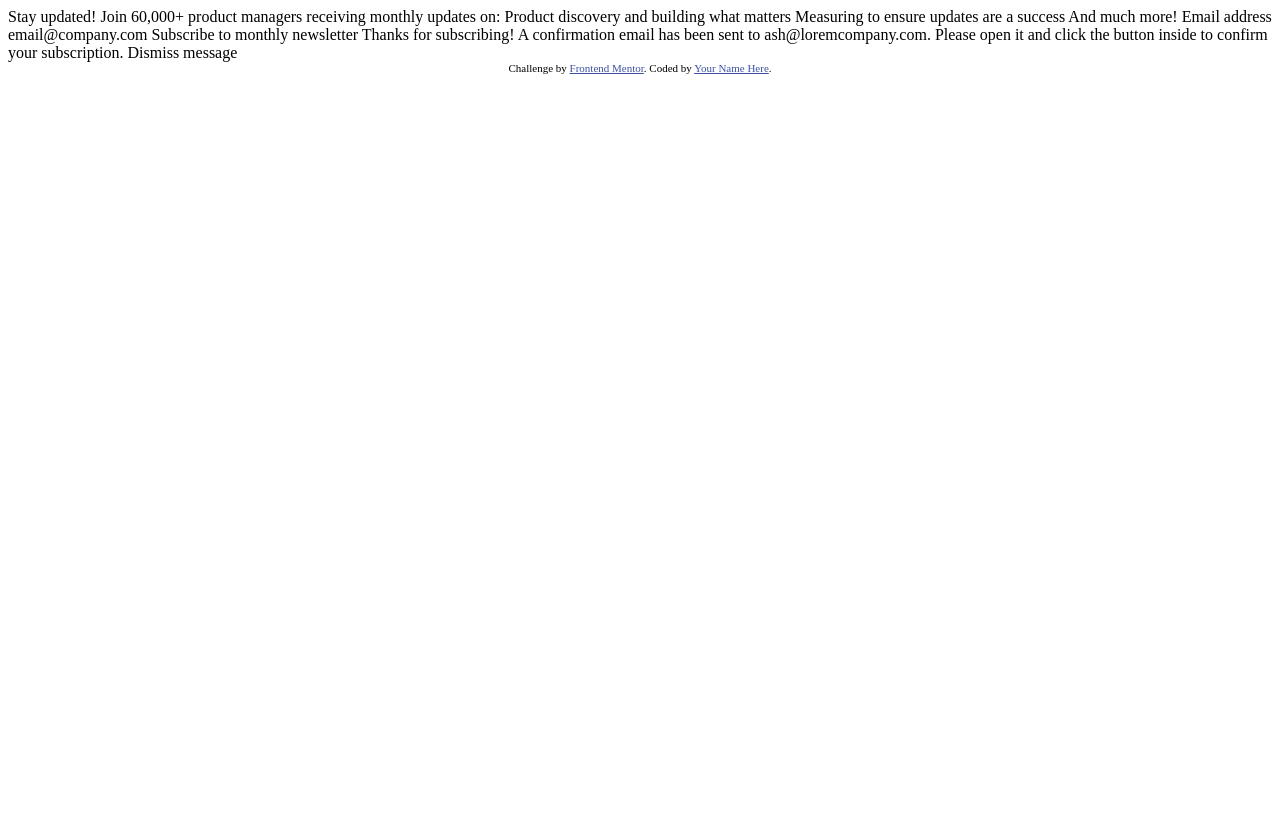
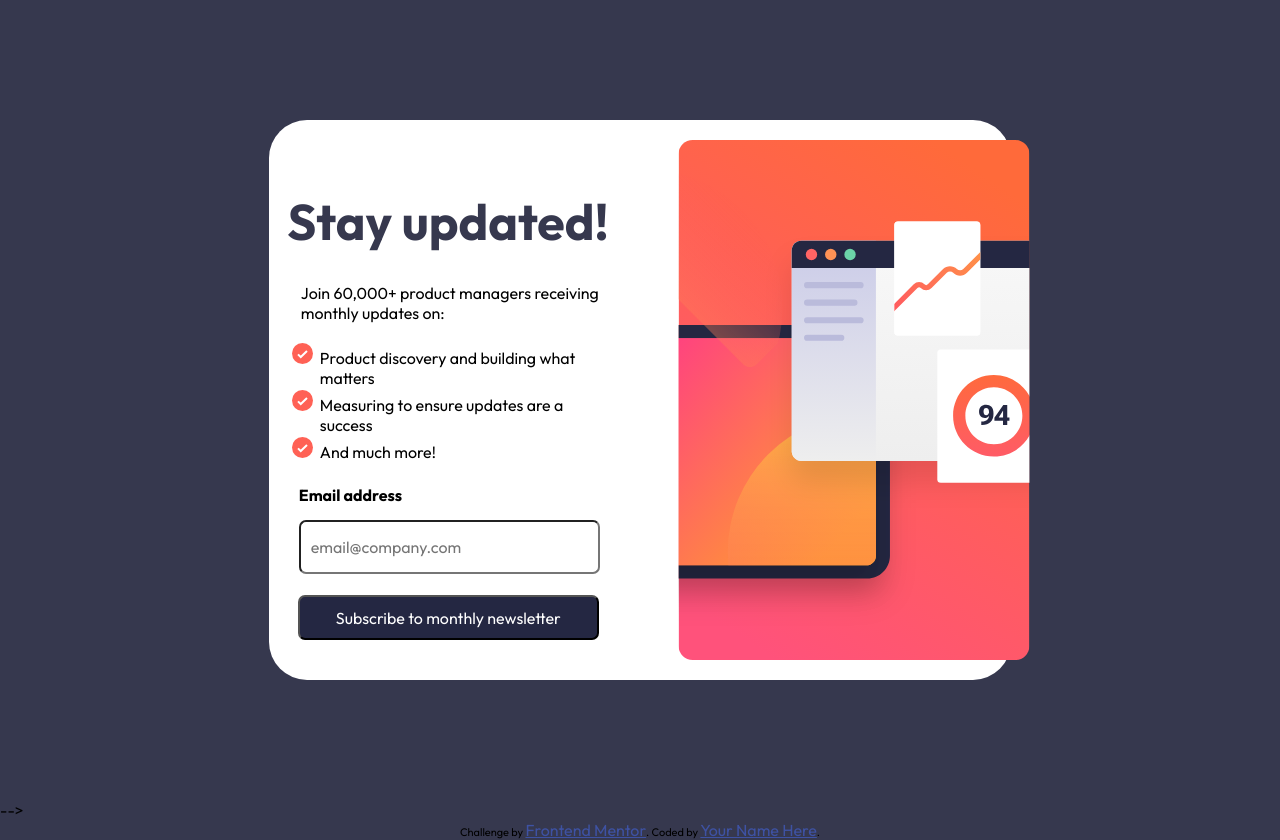
Before and after one commit to sarthakyadav25/Newsletter-sign-up-form-with-success-message-solution, a plain HTML site: page index.html in a window 1280 px wide. Before the commit the page ends 800 px from the top, so only its background shows below. Drawn offline with Linux system fonts and the light colour scheme.

Commit message:
Added structure and style to index.html

```diff
--- a/index.html
+++ b/index.html
@@ -1,24 +1,188 @@
 <!DOCTYPE html>
 <html lang="en">
+
 <head>
   <meta charset="UTF-8">
-  <meta name="viewport" content="width=device-width, initial-scale=1.0"> <!-- displays site properly based on user's device -->
+  <meta name="viewport" content="width=device-width, initial-scale=1.0">
+  <!-- displays site properly based on user's device -->
 
   <link rel="icon" type="image/png" sizes="32x32" href="./assets/images/favicon-32x32.png">
+  <link rel="preconnect" href="https://fonts.googleapis.com">
+  <link rel="preconnect" href="https://fonts.gstatic.com" crossorigin>
+  <link href="https://fonts.googleapis.com/css2?family=Bree+Serif&family=Outfit:wght@400;700&display=swap"
+    rel="stylesheet">
 
   <title>Frontend Mentor | Newsletter sign-up form with success message</title>
 
   <!-- Feel free to remove these styles or customise in your own stylesheet 👍 -->
   <style>
-    .attribution { font-size: 11px; text-align: center; }
-    .attribution a { color: hsl(228, 45%, 44%); }
+    .attribution {
+      font-size: 11px;
+      text-align: center;
+    }
+
+    .attribution a {
+      color: hsl(228, 45%, 44%);
+    }
+
+    * {
+      margin: 0;
+      padding: 0;
+      font-size: 16px;
+      font-family: 'Bree Serif', serif;
+      font-family: 'Outfit', sans-serif;
+    }
+
+    body {
+      background-color: hsl(235, 18%, 26%);
+    }
+
+    #main {
+      height: 100vh;
+      width: 100vw;
+      display: flex;
+      justify-content: center;
+      align-items: center;
+    }
+
+    #container {
+      background-color: hsl(0, 0%, 100%);
+      width: 58vw;
+      height: 70vh;
+      /* border: 2px solid red; */
+      display: flex;
+      justify-content: space-between;
+      align-items: center;
+      border-radius: 38px;
+    }
+
+    #leftdiv {
+      width: 30vw;
+      height: 60vh;
+      /* border: 2px solid black; */
+      display: flex;
+      flex-direction: column;
+      justify-content: center;
+      align-items: center;
+    }
+
+    #fortext h1 {
+      color: hsl(235, 18%, 26%);
+      text-align: center;
+      font-weight: 700;
+      font-size: 50px;
+      margin: 30px 10px;
+    }
+
+    #fortext p {
+      padding-left: 22px;
+      font-size: 16px;
+      margin: 20px 10px;
+    }
+
+
+    #fortext li {
+      list-style: url("assets/images/icon-list.svg");
+      margin: 2px 51px;
+    }
+
+
+
+    #rightdiv {
+      width: 30vw;
+      height: 60vh;
+      /* border: 2px solid green; */
+      display: flex;
+      flex-direction: column;
+      justify-content: center;
+      align-items: center;
+    }
+
+
+    #rightdiv img {
+      margin-left: 70px;
+      width: 30vw;
+      height: 65vh;
+    }
+
+    #email {
+      display: block;
+      width: 100%;
+      margin: auto;
+      padding-left: 30px;
+    }
+
+
+
+    #email input {
+      margin-top: 15px;
+      width: 80%;
+      height: 50px;
+      border-radius: 7px;
+      padding-left: 10px;
+    }
+
+    #click {
+      display: block;
+      width: 100%;
+      padding-left: 58px;
+    }
+
+    .btn {
+      background-color: hsl(234, 29%, 20%);
+      color: white;
+      width: 84%;
+      height: 45px;
+      border-radius: 7px;
+    }
+
+    .btn:hover{
+      background-color: tomato;
+      cursor: pointer;
+    }
+
   </style>
 </head>
+
 <body>
 
   <!-- Sign-up form start -->
+  <section id="main">
 
-  Stay updated!
+    <div id="container">
+
+      <div id="leftdiv" class="innercontainer">
+
+        <div class="ldiv" id="fortext">
+          <h1>Stay updated!</h1>
+          <p>Join 60,000+ product managers receiving monthly updates on:</p>
+          <ul>
+            <li>Product discovery and building what matters</li>
+            <li>Measuring to ensure updates are a success</li>
+            <li>And much more!</li>
+          </ul>
+        </div>
+
+        <div class="ldiv" id="email">
+          <h5>Email address</h5>
+          <form>
+            <input type="text" name="email" placeholder="email@company.com">
+          </form>
+        </div>
+
+        <div id="click">
+          <button class="btn">Subscribe to monthly newsletter</button>
+        </div>
+      </div>
+
+      <div id="rightdiv" class="innercontiner">
+        <img src="assets/images/illustration-sign-up-desktop.svg">
+      </div>
+
+    </div>
+  </section>
+
+  <!-- Stay updated!
 
   Join 60,000+ product managers receiving monthly updates on:
 
@@ -35,12 +199,12 @@
 
   <!-- Success message start -->
 
-  Thanks for subscribing!
+  <!-- Thanks for subscribing!
 
   A confirmation email has been sent to ash@loremcompany.com.
   Please open it and click the button inside to confirm your subscription.
 
-  Dismiss message
+  Dismiss message --> -->
 
   <!-- Success message end -->
 
@@ -49,4 +213,5 @@
     Coded by <a href="#">Your Name Here</a>.
   </div>
 </body>
+
 </html>
```
